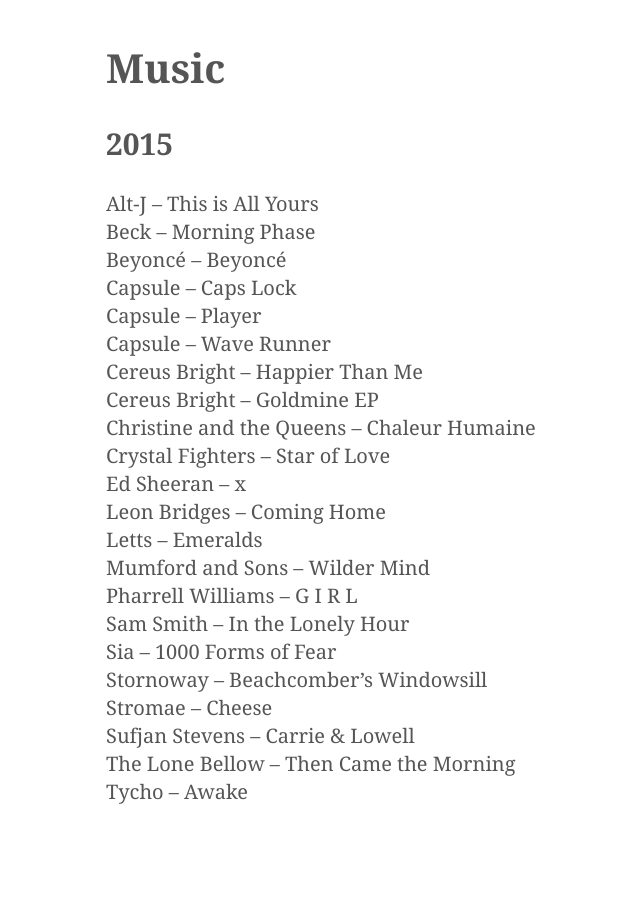
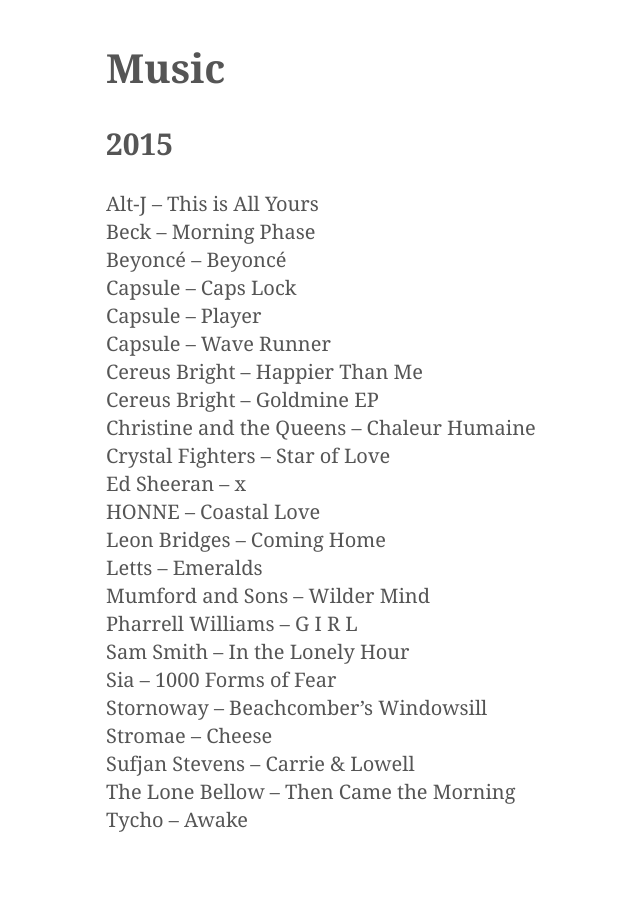
Before and after one commit to kmcgillivray/librarie, a Jekyll site: the page built from music.md, in a window 1280 px wide. Shown: the whole page, without its empty margins (209-849 px from the left). Built offline with Jekyll 4.4.1, drawn with Linux system fonts in a browser that asks for light colours.

Commit message:
Update list

```diff
--- a/music.md
+++ b/music.md
@@ -16,6 +16,7 @@
 * Christine and the Queens – Chaleur Humaine
 * Crystal Fighters – Star of Love
 * Ed Sheeran – x
+* HONNE – Coastal Love
 * Leon Bridges – Coming Home
 * Letts – Emeralds
 * Mumford and Sons – Wilder Mind
```
